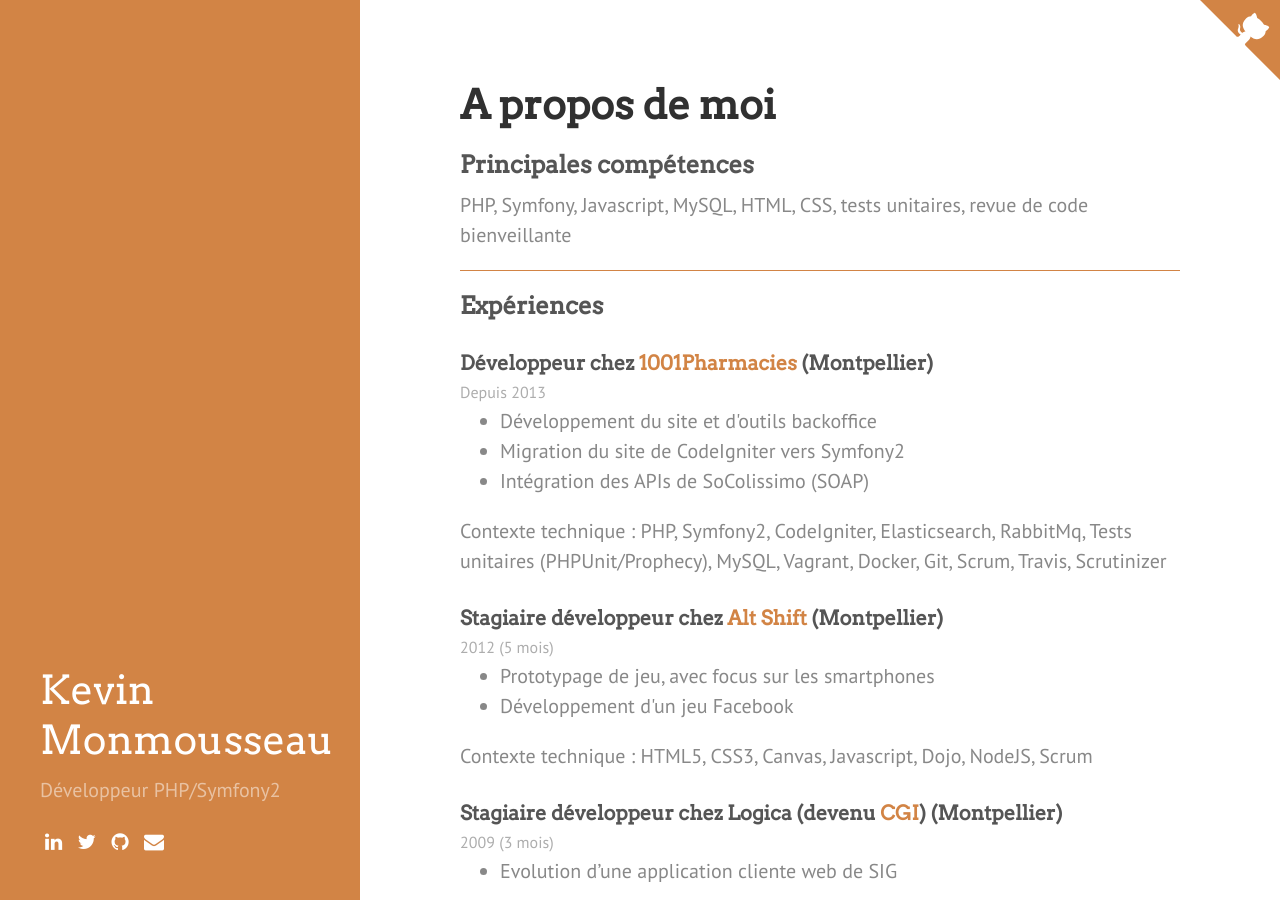
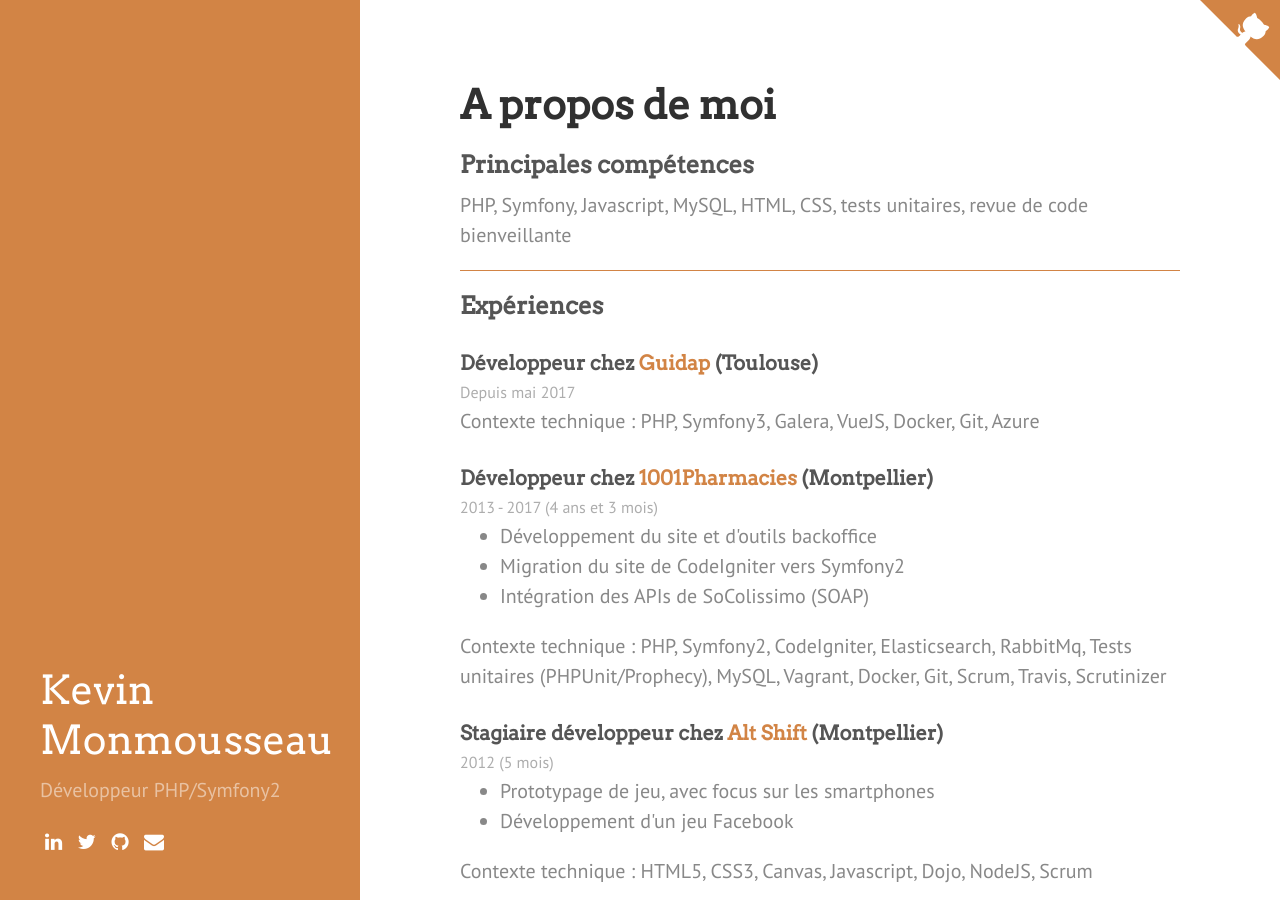
Before and after one commit to kmonmousseau/kmonmousseau.github.io, a Jekyll site: the page built from index.html, in a window 1280 px wide and 900 px high. Built offline with Jekyll 4.4.1, drawn with Linux system fonts in a browser that asks for light colours; nearby versions of some CDN libraries.

Commit message:
Add guidap

```diff
--- a/index.html
+++ b/index.html
@@ -12,8 +12,12 @@ permalink: /
 <section class="cv-block">
     <h2>Expériences</h2>
 
+    <h3>Développeur chez <a href="https://guidap.co/">Guidap</a> (Toulouse)</h3>
+    <span class="time">Depuis mai 2017</span>
+    <p>Contexte technique : PHP, Symfony3, Galera, VueJS, Docker, Git, Azure</p>
+
     <h3>Développeur chez <a href="http://www.1001pharmacies.com">1001Pharmacies</a> (Montpellier)</h3>
-    <span class="time">Depuis 2013</span>
+    <span class="time">2013 - 2017 (4 ans et 3 mois)</span>
     <ul>
         <li>Développement du site et d'outils backoffice</li>
         <li>Migration du site de CodeIgniter vers Symfony2</li>
```
